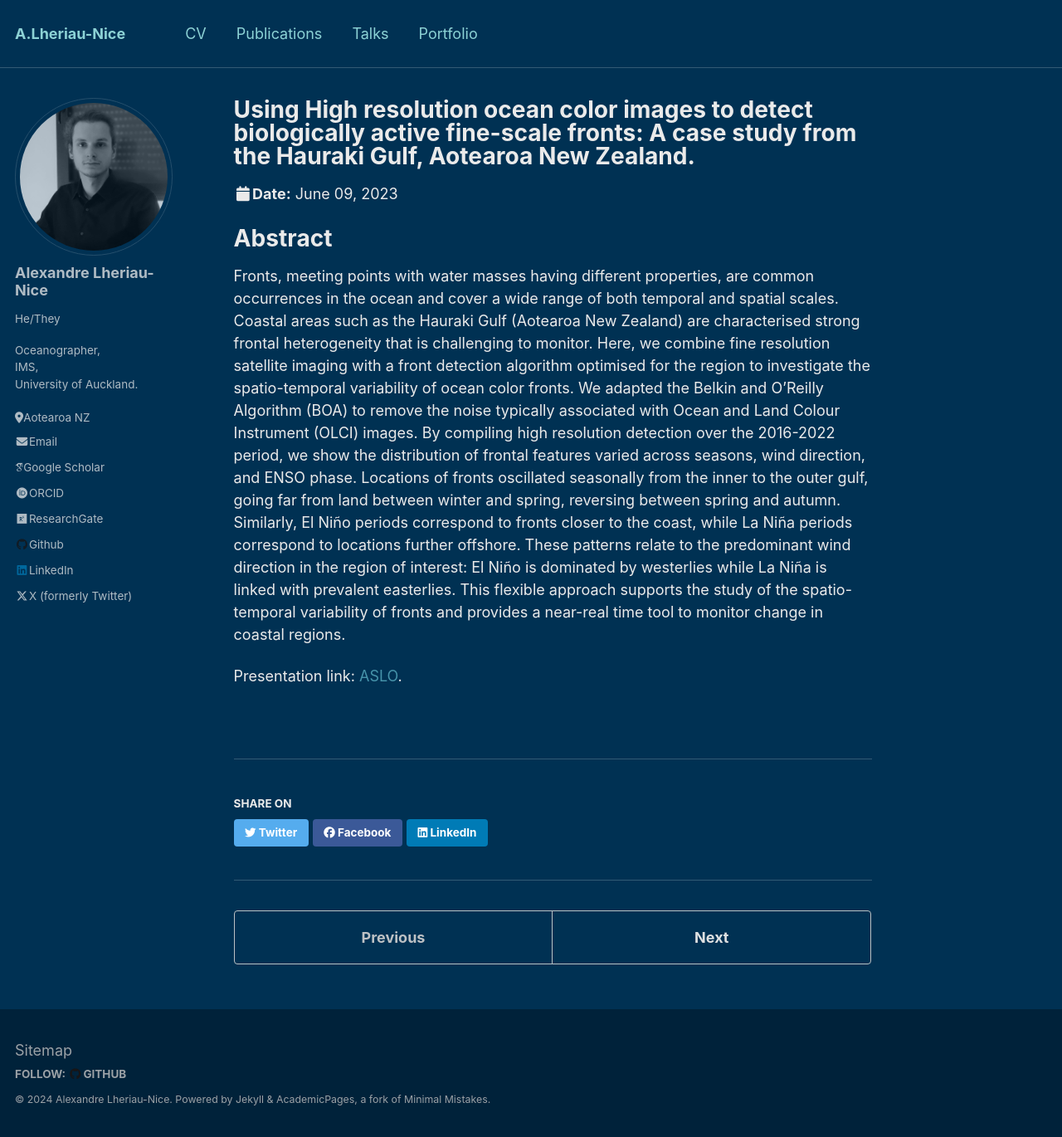
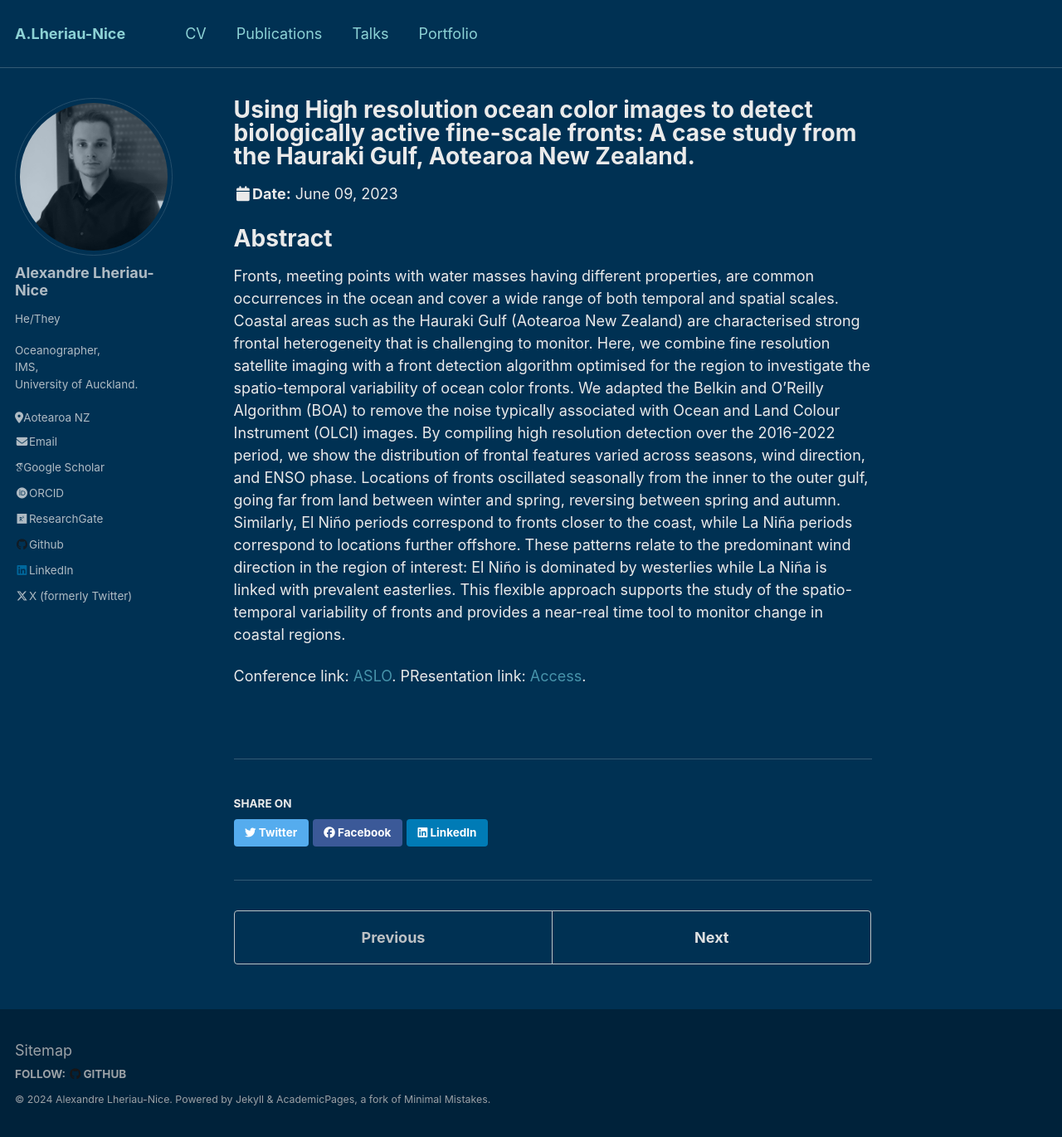
Before and after one commit to AlxLhrNc/AlxLhrNc.github.io, a Jekyll site: the page built from _talks/2023_ASLO.md, in a window 1280 px wide and 1370 px high. Shown: the whole window at 83% size. Built offline with Jekyll 4.4.1, drawn with Linux system fonts in a browser that asks for light colours; some web fonts are replaced.

Commit message:
Update 2023_ASLO.md

```diff
--- a/_talks/2023_ASLO.md
+++ b/_talks/2023_ASLO.md
@@ -13,4 +13,5 @@ location: "Palma de Mallorca, Spain"
 # Abstract
 Fronts, meeting points with water masses having different properties, are common occurrences in the ocean and cover a wide range of both temporal and spatial scales. Coastal areas such as the Hauraki Gulf (Aotearoa New Zealand) are characterised strong frontal heterogeneity that is challenging to monitor. Here, we combine fine resolution satellite imaging with a front detection algorithm optimised for the region to investigate the spatio-temporal variability of ocean color fronts. We adapted the Belkin and O’Reilly Algorithm (BOA) to remove the noise typically associated with Ocean and Land Colour Instrument (OLCI) images. By compiling high resolution detection over the 2016-2022 period, we show the distribution of frontal features varied across seasons, wind direction, and ENSO phase. Locations of fronts oscillated seasonally from the inner to the outer gulf, going far from land between winter and spring, reversing between spring and autumn. Similarly, El Niño periods correspond to fronts closer to the coast, while La Niña periods correspond to locations further offshore. These patterns relate to the predominant wind direction in the region of interest: El Niño is dominated by westerlies while La Niña is linked with prevalent easterlies. This flexible approach supports the study of the spatio-temporal variability of fronts and provides a near-real time tool to monitor change in coastal regions.
 
-Presentation link: [ASLO](https://aslo.secure-platform.com:443/2023/gallery/rounds/13/details/6314).
+Conference link: [ASLO](https://aslo.secure-platform.com:443/2023/gallery/rounds/13/details/6314).
+PResentation link: [Access](http://alxlhrnc.github.io/files/2023_06_09_ASLO.pdf).
```
